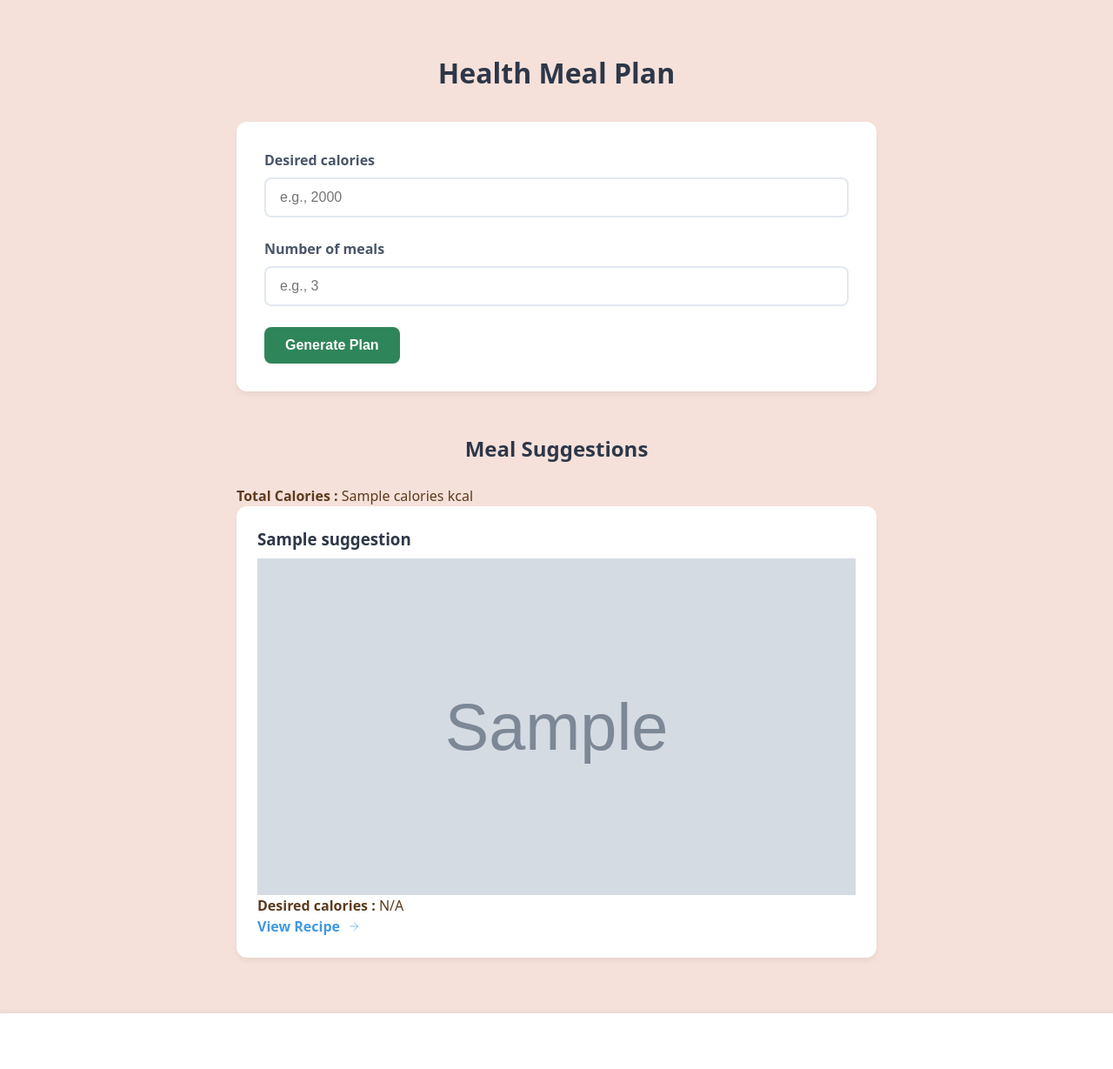
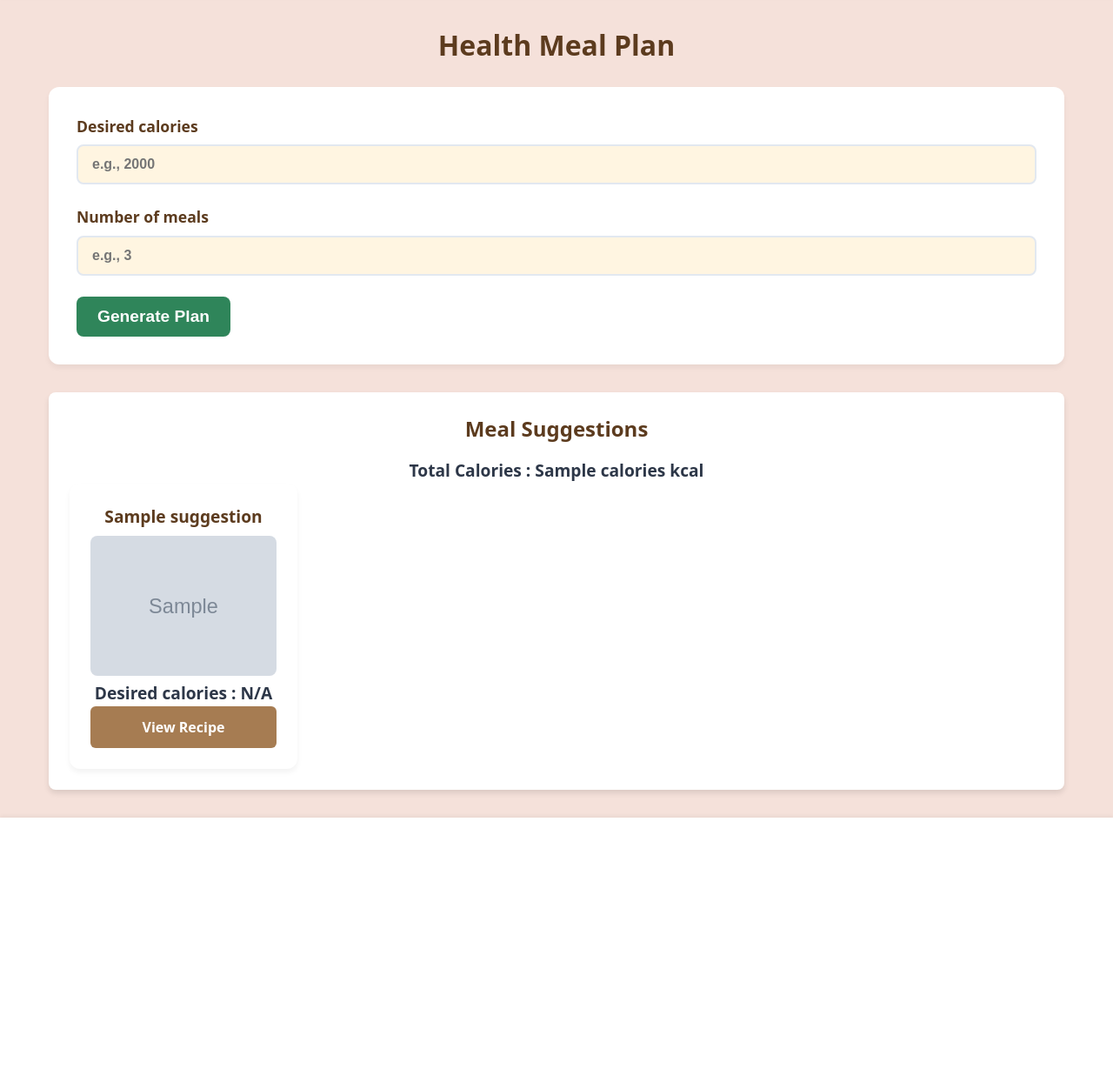
Before and after one commit to YacineMdh/CookGenius, a PHP site: the page made by templates/health.php in a window 1280 px wide. Shown: the part 68-1297 px from the top of the page at 87% size. After the commit the page ends 1008 px from the top, so only its background shows below. Run offline with PHP 8.4, Linux system fonts and the light colour scheme; the template is opened without the code that fills it: most values are stand-ins (such as "Sample title", 1, 10 or a date in 2020); grey boxes marked "Sample" are stand-in pictures; data that the repository does not hold is empty.

Commit message:
add php detail health and home

```diff
--- a/templates/health.php
+++ b/templates/health.php
@@ -1,3 +1,129 @@
+<style>
+    .health-container {
+    }
+
+    h1 {
+        font-size: 2rem;
+        color: #5C3B1E;
+        text-align: center;
+        margin-bottom: 1.5rem;
+    }
+
+    .health-form {
+        background: white;
+        padding: 2rem;
+        border-radius: 12px;
+        box-shadow: 0 4px 6px rgba(0, 0, 0, 0.05);
+        margin-bottom: 2rem;
+    }
+
+    .form-group {
+        margin-bottom: 1.5rem;
+    }
+
+    label {
+        display: block;
+        font-weight: 700;
+        color: #5C3B1E;
+        margin-bottom: 0.5rem;
+        font-size: 1.1rem;
+    }
+
+    input[type="number"] {
+        width: 100%;
+        padding: 0.75rem 1rem;
+        border: 2px solid #e2e8f0;
+        border-radius: 8px;
+        font-size: 1rem;
+        background: #fff5e1;
+        color: #5C3B1E;
+        font-weight: bold;
+    }
+
+    button {
+        background: #2F855A;
+        color: white;
+        padding: 0.75rem 1.5rem;
+        border: none;
+        border-radius: 8px;
+        font-size: 1.2rem;
+        font-weight: 700;
+        cursor: pointer;
+        transition: background 0.3s;
+    }
+
+    button:hover {
+        background: #276749;
+    }
+
+    .results-section {
+        margin-top: 2rem;
+        padding: 1.5rem;
+        background: white;
+        border-radius: 8px;
+        box-shadow: 0 4px 6px rgba(0, 0, 0, 0.1);
+    }
+
+    .results-section h2 {
+        text-align: center;
+        color: #5C3B1E;
+        font-size: 1.5rem;
+        margin-bottom: 1rem;
+    }
+
+    .results-section p {
+        font-size: 1.2rem;
+        font-weight: bold;
+        text-align: center;
+        color: #2d3748;
+    }
+
+    .meals-grid {
+        display: grid;
+        grid-template-columns: repeat(auto-fill, minmax(250px, 1fr));
+        gap: 1.5rem;
+    }
+
+    .meal-card {
+        background: white;
+        padding: 1.5rem;
+        border-radius: 12px;
+        box-shadow: 0 4px 6px rgba(0, 0, 0, 0.05);
+        display: flex;
+        flex-direction: column;
+        justify-content: space-between;
+        text-align: center;
+    }
+
+    .meal-content h3 {
+        margin: 0 0 0.5rem 0;
+        color: #5C3B1E;
+        font-size: 1.2rem;
+    }
+
+    .recipe-image img {
+        width: 100%;
+        border-radius: 8px;
+    }
+
+    .view-recipe {
+        margin-top: auto;
+        display: block;
+        text-align: center;
+        background-color: #A67C52;
+        color: white;
+        padding: 0.75rem;
+        border-radius: 6px;
+        text-decoration: none;
+        font-weight: bold;
+        transition: background 0.3s ease-in-out;
+    }
+
+    .view-recipe:hover {
+        background-color: #5C3B1E;
+    }
+</style>
+
 <?php
 require_once __DIR__ . '/../src/config.php';
 ?>
@@ -19,7 +145,7 @@ require_once __DIR__ . '/../src/config.php';
         <button type="submit"> <?= $lang['generate_plan']; ?> </button>
     </form>
 
-    <?php if (isset($suggestions) &&  isset($calories)): ?>
+    <?php if (isset($suggestions) && isset($calories)): ?>
         <div class="results-section">
             <h2><?= $lang['meal_suggestions']; ?></h2>
 
@@ -37,9 +163,6 @@ require_once __DIR__ . '/../src/config.php';
                         </div>
                         <a href="/recette/detail/<?= $meal['id'] ?>" class="view-recipe">
                             <?= $lang['view_recipe']; ?>
-                            <svg width="16" height="16" viewBox="0 0 24 24" fill="none" stroke="currentColor">
-                                <path d="M5 12h14M12 5l7 7-7 7"/>
-                            </svg>
                         </a>
                     </article>
                 <?php endforeach; ?>
@@ -47,233 +170,3 @@ require_once __DIR__ . '/../src/config.php';
         </div>
     <?php endif; ?>
 </div>
-
-<style>
-    .health-container {
-        max-width: 800px;
-        margin: 0 auto;
-        padding: 2rem;
-    }
-
-    h1 {
-        font-size: 2rem;
-        color: #2d3748;
-        text-align: center;
-    }
-
-    .health-form {
-        background: white;
-        padding: 2rem;
-        border-radius: 12px;
-        box-shadow: 0 4px 6px rgba(0, 0, 0, 0.05);
-        margin-bottom: 2rem;
-    }
-
-    .form-group {
-        margin-bottom: 1.5rem;
-    }
-
-    label {
-        display: block;
-        font-weight: 600;
-        color: #4a5568;
-        margin-bottom: 0.5rem;
-    }
-
-    input[type="number"] {
-        width: 100%;
-        padding: 0.75rem 1rem;
-        border: 2px solid #e2e8f0;
-        border-radius: 8px;
-        font-size: 1rem;
-    }
-
-    button {
-        background: #38a169;
-        color: white;
-        padding: 0.75rem 1.5rem;
-        border: none;
-        border-radius: 8px;
-        font-size: 1rem;
-        font-weight: 600;
-        cursor: pointer;
-    }
-
-    .results-section {
-        margin-top: 2rem;
-    }
-
-    .meals-grid {
-        display: grid;
-        grid-template-columns: 1fr;
-        gap: 1.5rem;
-    }
-
-    .meal-card {
-        background: white;
-        padding: 1.5rem;
-        border-radius: 12px;
-        box-shadow: 0 4px 6px rgba(0, 0, 0, 0.05);
-    }
-
-    .meal-content h3 {
-        margin: 0 0 0.5rem 0;
-        color: #2d3748;
-    }
-
-    <style>
-    .search-container {
-        max-width: 1200px;
-        margin: 0 auto;
-        padding: 2rem;
-    }
-
-    h1 {
-        font-size: 2rem;
-        color: #2d3748;
-        margin-bottom: 2rem;
-        text-align: center;
-    }
-
-    .search-form {
-        background: white;
-        padding: 2rem;
-        border-radius: 12px;
-        box-shadow: 0 4px 6px rgba(0, 0, 0, 0.05);
-        margin-bottom: 3rem;
-    }
-
-    .form-group {
-        margin-bottom: 1.5rem;
-    }
-
-    label {
-        display: block;
-        font-weight: 600;
-        color: #4a5568;
-        margin-bottom: 0.5rem;
-    }
-
-    small {
-        display: block;
-        color: #718096;
-        font-size: 0.875rem;
-        margin-top: 0.25rem;
-    }
-
-    input[type="text"] {
-        width: 100%;
-        padding: 0.75rem 1rem;
-        border: 2px solid #e2e8f0;
-        border-radius: 8px;
-        font-size: 1rem;
-        transition: border-color 0.2s;
-    }
-
-    input[type="text"]:focus {
-        outline: none;
-        border-color: #4299e1;
-    }
-
-    button {
-        display: flex;
-        align-items: center;
-        gap: 0.5rem;
-        background: #2F855A;
-        color: white;
-        padding: 0.75rem 1.5rem;
-        border: none;
-        border-radius: 8px;
-        font-size: 1rem;
-        font-weight: 600;
-        cursor: pointer;
-        transition: background-color 0.2s;
-    }
-
-    button:hover {
-        background: #276749;
-    }
-
-    .results-section {
-        margin-top: 3rem;
-    }
-
-    .results-section h2 {
-        color: #2d3748;
-        margin-bottom: 1.5rem;
-        text-align: center;
-    }
-
-    .recipes-grid {
-        display: grid;
-        grid-template-columns: repeat(auto-fill, minmax(280px, 1fr));
-        gap: 2rem;
-    }
-
-    .recipe-card {
-        background: white;
-        border-radius: 12px;
-        overflow: hidden;
-        box-shadow: 0 4px 6px rgba(0, 0, 0, 0.05);
-        transition: transform 0.2s;
-        justify-content: space-between;
-        height: 100%;
-    }
-
-    .recipe-card:hover {
-        transform: translateY(-4px);
-    }
-
-    .recipe-image {
-        aspect-ratio: 16/9;
-        overflow: hidden;
-    }
-
-    .recipe-image img {
-        width: 100%;
-        height: 100%;
-        object-fit: cover;
-    }
-
-    .recipe-content {
-        display: flex;
-        flex-direction: column;
-        flex-grow: 1;
-    }
-
-    .recipe-content h3 {
-        color: #2d3748;
-        margin: 0 0 1rem 0;
-        font-size: 1.25rem;
-    }
-
-    .view-recipe {
-        margin-top: auto;
-        display: flex;
-        align-items: center;
-        gap: 0.5rem;
-        color: #4299e1;
-        text-decoration: none;
-        font-weight: 600;
-    }
-
-    .view-recipe:hover {
-        color: #3182ce;
-    }
-
-    /* Responsive design */
-    @media (max-width: 768px) {
-        .search-container {
-            padding: 1rem;
-        }
-
-        .recipes-grid {
-            grid-template-columns: 1fr;
-        }
-
-        .search-form {
-            padding: 1.5rem;
-        }
-    }
-
-</style>
```
Also changed, not shown: templates/detail.php (+8 -6 lines), templates/home.php (+45 -38 lines), 2 other files.
